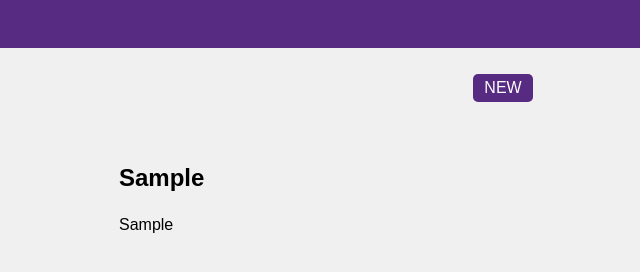
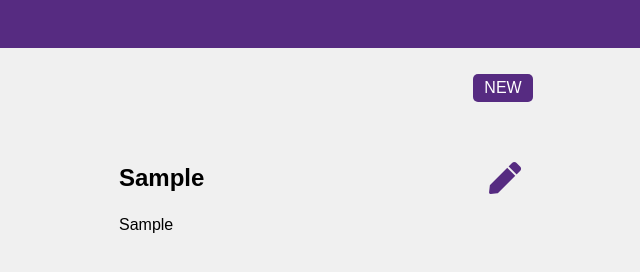
Before and after one commit to JoeDeiRossi/code-journal, a website: page index.html in a window 1280 px wide. Both pictures are taken after typing "Sample", "Sample", "Sample" into the empty fields and a click on the input "SAVE". Shown: the full height of the page, 533-1173 px from the left. Drawn offline with Linux system fonts and the light colour scheme.

Commit message:
Update entry rendering function to include an edit icon for each rendered entry. #3

```diff
--- a/css/styles.css
+++ b/css/styles.css
@@ -64,8 +64,18 @@
   width: 100%;
 }
 
+.entry-header {
+  justify-content: space-between;
+  align-items: center;
+}
+
+i {
+  color: #562b81;
+}
+
 li p {
   line-height: 25px;
+  margin-top: 0;
 }
 
 .no-entries-message {
--- a/js/main.js
+++ b/js/main.js
@@ -68,9 +68,17 @@
   textColumn.setAttribute('class', 'column-half');
   rowDiv.appendChild(textColumn);
 
+  const titleRow = document.createElement('div');
+  titleRow.setAttribute('class', 'row entry-header');
+  textColumn.appendChild(titleRow);
+
   const title = document.createElement('h2');
   title.textContent = entry.title;
-  textColumn.appendChild(title);
+  titleRow.appendChild(title);
+
+  const editIcon = document.createElement('i');
+  editIcon.setAttribute('class', 'fas fa-pen fa-2x');
+  titleRow.appendChild(editIcon);
 
   const notes = document.createElement('p');
   notes.textContent = entry.notes;
```
